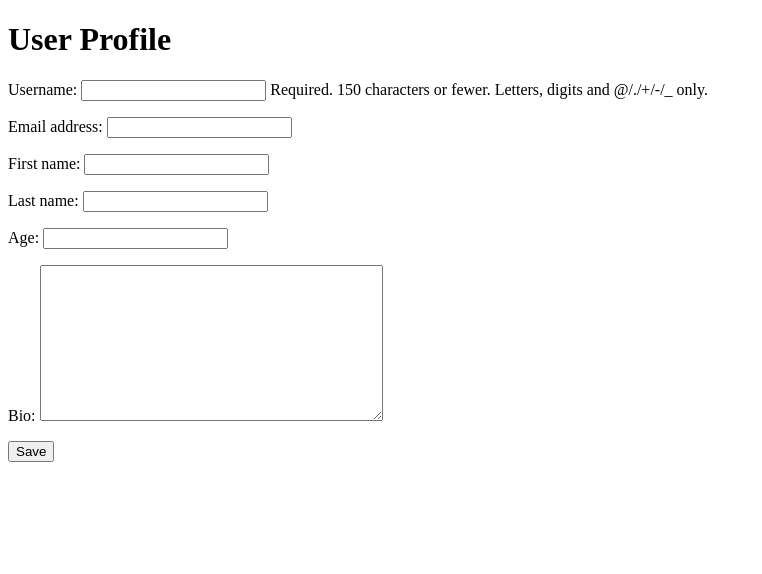
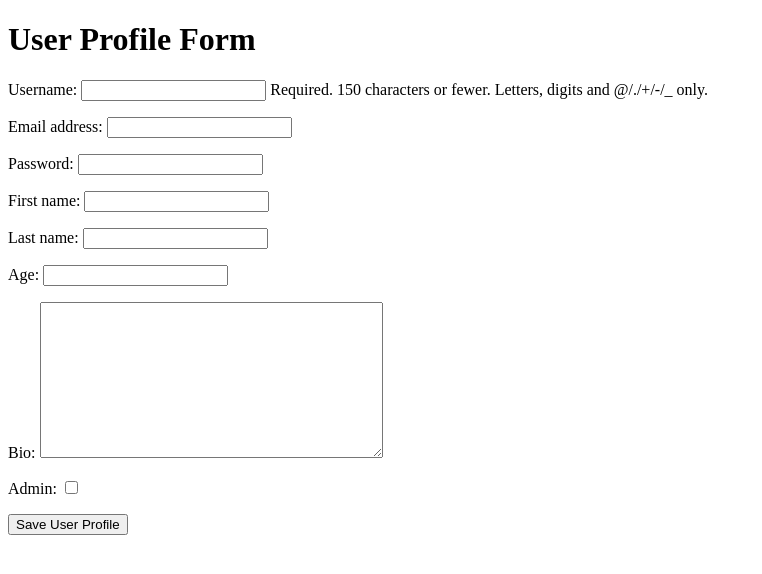
Before and after one commit to HorbenkoAnton/topicByTopic, a Django app: page /form/auth/ in a window 1280 px wide. Shown: the top 574 px of the page, without its empty margins (0-762 px from the left). Run offline with Django 5.2, Linux system fonts and the light colour scheme.

Commit message:
kinda ended with forms
Today I finished password adding and admin version of a user. And now I'm going for a formsets today i jut read some theory about them. I already understand that i need a practice projects for that two topics(forms, formsets), i would do them after i finish theory, maybe even it this project.
Practice -> theory -> pratice

```diff
--- a/tbt/forms_and_formsets/forms.py
+++ b/tbt/forms_and_formsets/forms.py
@@ -16,15 +16,37 @@ class NewMessageForm(forms.ModelForm):
 
 
 class UserProfileForm(forms.ModelForm):
+    admin = forms.BooleanField(label='Admin', required=False)
+
     class Meta:
         model = UserProfile
-        fields = ['username', 'email', 'first_name', 'last_name', 'age','bio']
+        fields = ['username', 'email', 'password', 'first_name', 'last_name', 'age', 'bio', 'admin']
+        widgets = {
+            'password': forms.PasswordInput(),
+        }
 
     def save(self, commit=True):
         user = super().save(commit=False)
         password = self.cleaned_data.get('password')
         if password:
             user.set_password(password)
+        if self.cleaned_data.get('admin'):
+            user.is_staff = True
+            user.is_superuser = True
         if commit:
             user.save()
         return user
+
+# class UserProfileForm(forms.ModelForm):
+#     class Meta:
+#         model = UserProfile
+#         fields = ['username', 'email', 'password','first_name', 'last_name', 'age','bio',]
+
+#     def save(self, commit=True):
+#         user = super().save(commit=False)
+#         password = self.cleaned_data.get('password')
+#         if password:
+#             user.set_password(password)
+#         if commit:
+#             user.save()
+#         return user
--- a/tbt/forms_and_formsets/templates/user_profile.html
+++ b/tbt/forms_and_formsets/templates/user_profile.html
@@ -1,14 +1,16 @@
+<!-- user_profile_form.html -->
+
 <!DOCTYPE html>
 <html>
 <head>
-    <title>User Profile</title>
+    <title>User Profile Form</title>
 </head>
 <body>
-    <h1>User Profile</h1>
+    <h1>User Profile Form</h1>
     <form method="post">
         {% csrf_token %}
         {{ form.as_p }}
-        <button type="submit">Save</button>
+        <button type="submit">Save User Profile</button>
     </form>
 </body>
 </html>
```
Also changed, not shown: tbt/forms_and_formsets/form_notes.py (+40 -0 lines).
